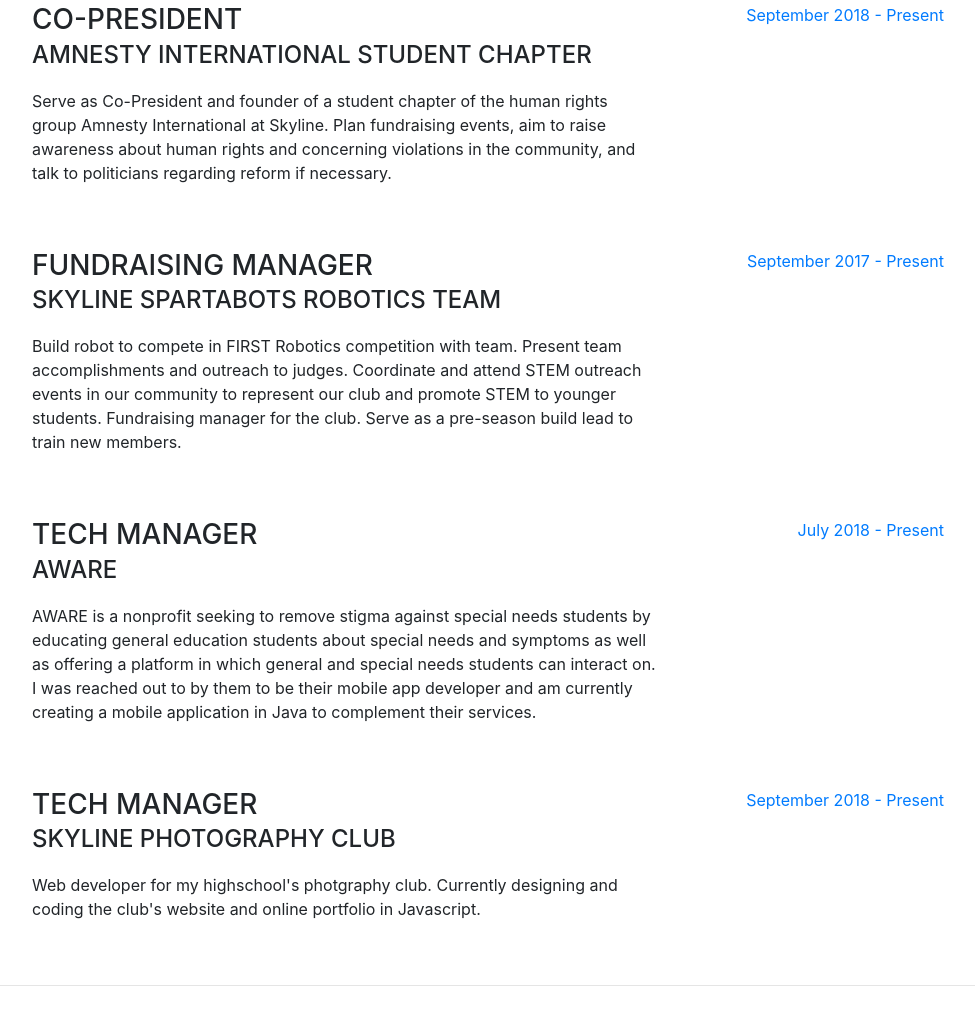
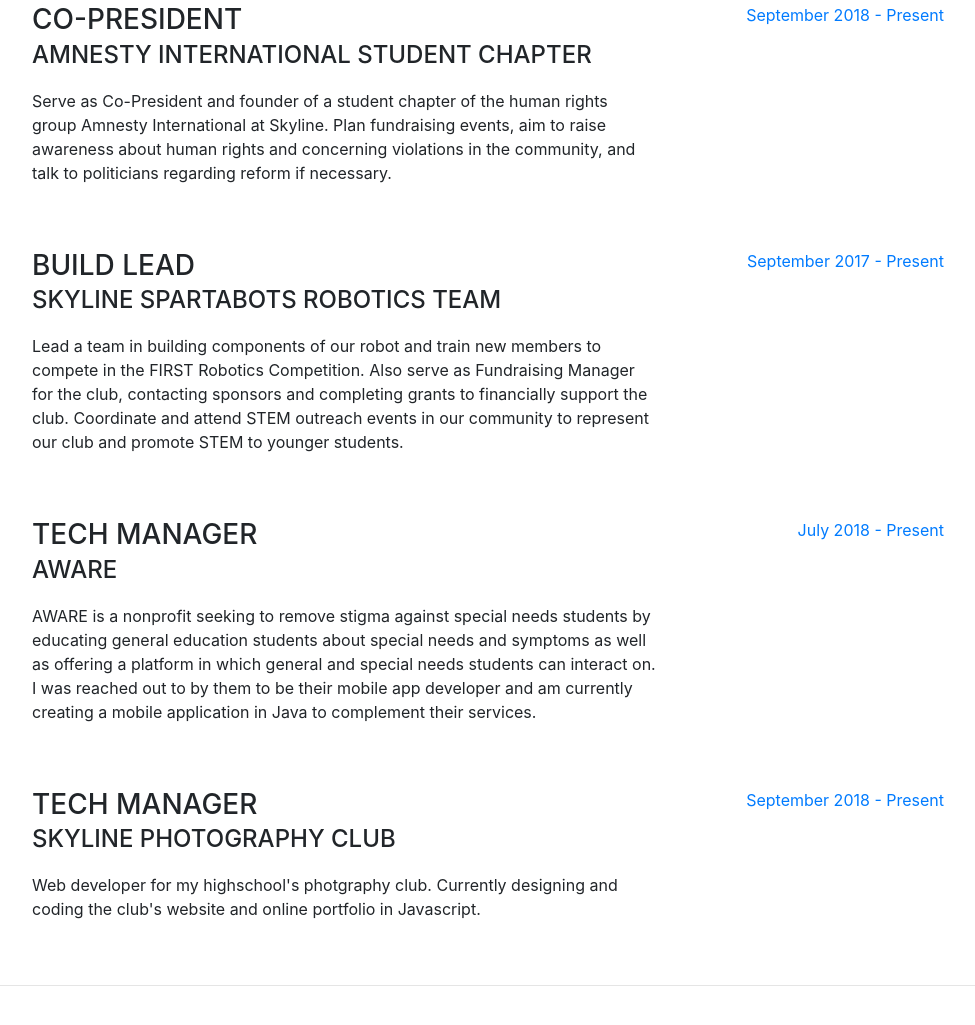
Before and after one commit to sybillamastersfund/sampossible.github.io, a website with bundled scripts: page index.html in a window 1280 px wide. Shown: the part 2775-3800 px from the top of the page, without its empty margins (288-1263 px from the left). Built offline with nearby package versions, Linux system fonts and the light colour scheme; a web font is replaced by a local one.

Commit message:
Robotics build

```diff
--- a/index.html
+++ b/index.html
@@ -194,9 +194,9 @@
 
           <div class="resume-item d-flex flex-column flex-md-row mb-5">
             <div class="resume-content mr-auto">
-              <h3 class="mb-0">Fundraising Manager</h3>
+              <h3 class="mb-0">Build Lead</h3>
               <div class="subheading mb-3">Skyline Spartabots Robotics Team</div>
-              <p>Build robot to compete in FIRST Robotics competition with team. Present team accomplishments and outreach to judges. Coordinate and attend STEM outreach events in our community to represent our club and promote STEM to younger students. Fundraising manager for the club. Serve as a pre-season build lead to train new members.</p>
+              <p>Lead a team in building components of our robot and train new members to compete in the FIRST Robotics Competition. Also serve as Fundraising Manager for the club, contacting sponsors and completing grants to financially support the club. Coordinate and attend STEM outreach events in our community to represent our club and promote STEM to younger students.</p>
             </div>
             <div class="resume-date text-md-right">
               <span class="text-primary">September 2017 - Present</span>
```
